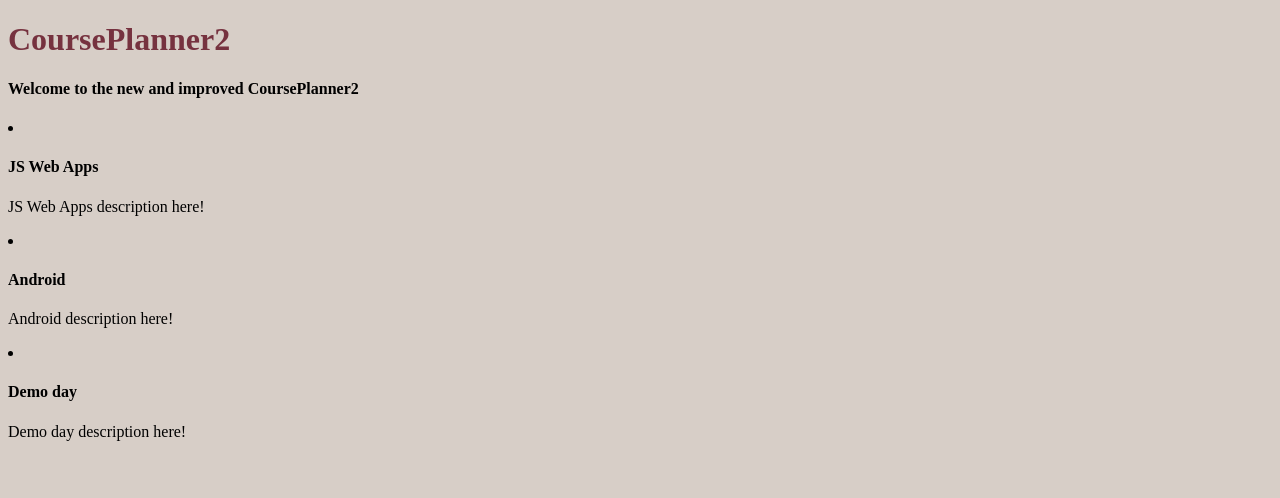
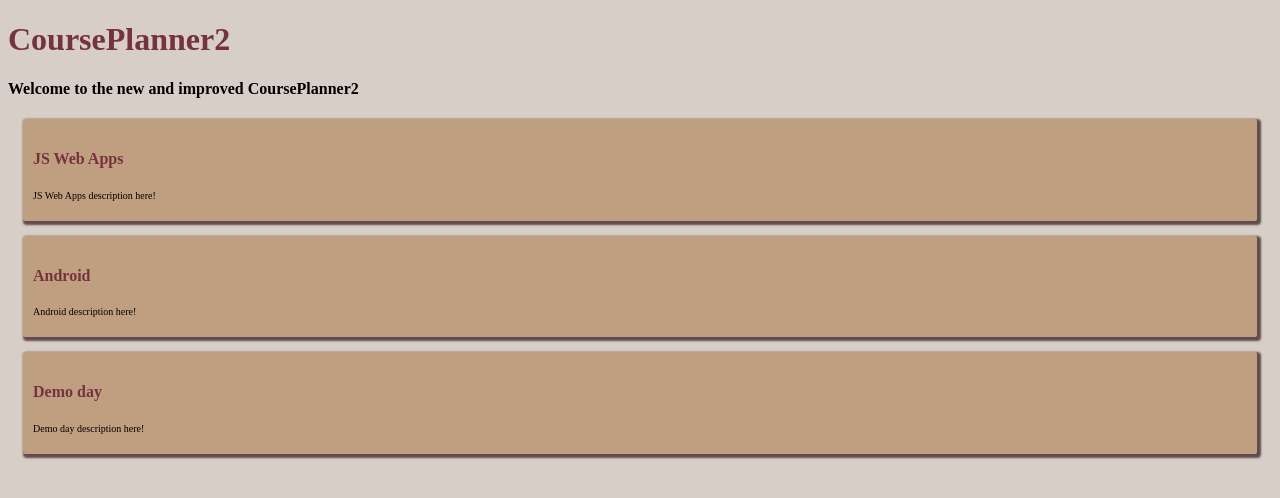
Before and after one commit to EASV/cp2_mean, an Angular app: page / in a window 1280 px wide. Shown: the top 498 px of the page. Built offline with nearby package versions, Linux system fonts and the light colour scheme.

Commit message:
added some style to fix the unit test

```diff
--- a/src/app/courses/course/course.component.html
+++ b/src/app/courses/course/course.component.html
@@ -1,4 +1,4 @@
-<li>
-  <h4>{{course.title}}</h4>
-  <p>{{course.description}}</p>
+<li class="course-item">
+  <h4 class="course-title">{{course.title}}</h4>
+  <p class="course-description"> {{course.description}}</p>
 </li>
```
